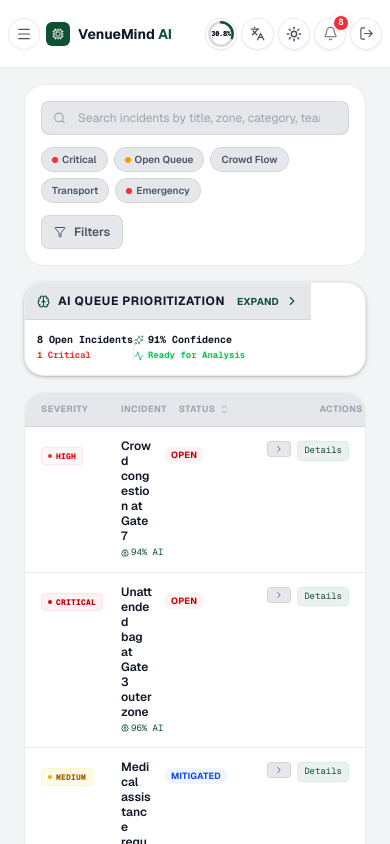
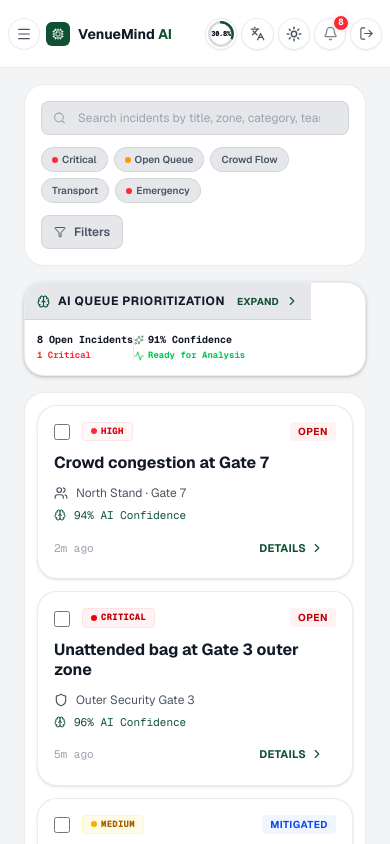
Before and after one commit to rahulasthwik1307/VenueMind-AI, a Next.js app: page /incidents in a window 390 px wide. Built offline with nearby package versions, Linux system fonts and the light colour scheme.

Commit message:
feat: implement IncidentTable and IncidentMobileCard components for responsive incident management

```diff
--- /dev/null
+++ b/src/components/incident/IncidentMobileCard.tsx
@@ -0,0 +1,147 @@
+'use client';
+
+import { AnimatePresence, m } from 'framer-motion';
+import { HelpCircle, Brain, ChevronRight } from 'lucide-react';
+import { cn } from '@/utils/cn';
+import { IncidentTimeline } from './IncidentTimeline';
+import { SEVERITY_STYLES, CATEGORY_ICONS, getTimeAgo } from '@/utils/incidentUtils';
+import type { Incident } from '@/types/incident';
+
+interface IncidentMobileCardProps {
+  incident: Incident;
+  isSelected: boolean;
+  isExpanded: boolean;
+  onToggleSelect: (id: string) => void;
+  onToggleExpand: (id: string) => void;
+  onOpenDetails: (id: string) => void;
+}
+
+export function IncidentMobileCard({
+  incident,
+  isSelected,
+  isExpanded,
+  onToggleSelect,
+  onToggleExpand,
+  onOpenDetails,
+}: IncidentMobileCardProps) {
+  const styles = SEVERITY_STYLES[incident.severity] || SEVERITY_STYLES.low;
+  const CategoryIcon = CATEGORY_ICONS[incident.category] || HelpCircle;
+  const formattedZone = incident.location.zone.replace(/\s+(\d+)/g, '\u00a0$1');
+
+  return (
+    <m.div
+      initial={{ opacity: 0, y: 10 }}
+      animate={{ opacity: 1, y: 0 }}
+      exit={{ opacity: 0, y: -10 }}
+      transition={{ duration: 0.2 }}
+      className={cn(
+        'flex flex-col bg-(--surface-1) border rounded-xl overflow-hidden transition-all',
+        isSelected ? 'border-(--primary) ring-1 ring-(--primary) bg-(--primary-muted)/20' : 'border-(--border) shadow-sm'
+      )}
+    >
+      {/* Card Header & Content */}
+      <div
+        className="p-4 cursor-pointer relative"
+        onClick={() => onToggleExpand(incident.id)}
+      >
+        {/* Top Row: Checkbox, Severity, Status */}
+        <div className="flex items-start justify-between mb-3 gap-3">
+          <div className="flex items-center gap-3">
+            <input
+              type="checkbox"
+              checked={isSelected}
+              onChange={() => onToggleSelect(incident.id)}
+              onClick={(e) => e.stopPropagation()}
+              aria-label={`Select incident: ${incident.title}`}
+              className="w-4 h-4 rounded accent-(--primary) cursor-pointer shrink-0 mt-0.5"
+            />
+            <span
+              className={cn(
+                'inline-flex items-center gap-1 text-[9px] font-extrabold uppercase px-2 py-0.5 rounded border font-mono tracking-wide',
+                styles.bg,
+                styles.text,
+                styles.border
+              )}
+            >
+              <span className={cn('w-1.5 h-1.5 rounded-full shrink-0', styles.dot)} aria-hidden="true" />
+              {incident.severity}
+            </span>
+          </div>
+
+          <span
+            className={cn(
+              'text-[10px] font-bold px-2 py-0.5 rounded uppercase tracking-wider shrink-0',
+              incident.status === 'open' &&
+                'text-red-700 bg-red-50 dark:bg-red-950/20 dark:text-red-400',
+              incident.status === 'investigating' &&
+                'text-yellow-700 bg-yellow-50 dark:bg-yellow-950/20 dark:text-yellow-400',
+              incident.status === 'mitigated' &&
+                'text-blue-700 bg-blue-50 dark:bg-blue-950/20 dark:text-blue-400',
+              incident.status === 'resolved' &&
+                'text-green-700 bg-green-50 dark:bg-green-950/20 dark:text-green-400'
+            )}
+          >
+            {incident.status}
+          </span>
+        </div>
+
+        <p className="text-base font-bold text-(--foreground) leading-tight mb-3 wrap-break-word line-clamp-3">
+          {incident.title}
+        </p>
+
+        {/* Metadata Stack */}
+        <div className="flex flex-col gap-1.5">
+          <div className="flex items-center gap-2 text-xs text-(--foreground-muted)">
+            <CategoryIcon size={14} className="shrink-0" />
+            <span className="truncate">{formattedZone}</span>
+          </div>
+
+          {incident.aiConfidence && (
+            <div className="flex items-center gap-2 text-[11px] text-(--primary) font-mono">
+              <Brain size={12} className="shrink-0" aria-hidden="true" />
+              <span>{incident.aiConfidence}% AI Confidence</span>
+            </div>
+          )}
+
+          <div className="flex items-center justify-between mt-1">
+            <span className="text-[11px] text-(--foreground-subtle) font-mono" suppressHydrationWarning>
+              {getTimeAgo(incident.createdAt)}
+            </span>
+            <button
+              onClick={(e) => {
+                e.stopPropagation();
+                onOpenDetails(incident.id);
+              }}
+              className="flex items-center gap-1 text-[11px] font-bold text-(--primary) uppercase tracking-wide px-3 py-1.5 rounded-full hover:bg-(--primary-muted) transition-colors active:scale-95"
+            >
+              Details <ChevronRight size={14} />
+            </button>
+          </div>
+        </div>
+      </div>
+
+      {/* Inline Timeline Expansion */}
+      <AnimatePresence initial={false}>
+        {isExpanded && (
+          <m.div
+            key={`timeline-${incident.id}`}
+            initial={{ height: 0, opacity: 0 }}
+            animate={{ height: 'auto', opacity: 1 }}
+            exit={{ height: 0, opacity: 0 }}
+            transition={{ duration: 0.2 }}
+            className="overflow-hidden border-t border-(--border)"
+            role="region"
+            aria-label={`Timeline for ${incident.title}`}
+          >
+            <div className="p-4 bg-(--surface-2)/50">
+              <p className="text-[10px] font-mono font-bold text-(--foreground-subtle) uppercase tracking-widest mb-3">
+                 Incident Timeline
+              </p>
+              <IncidentTimeline events={incident.timeline} />
+            </div>
+          </m.div>
+        )}
+      </AnimatePresence>
+    </m.div>
+  );
+}
--- a/src/components/incident/IncidentTable.tsx
+++ b/src/components/incident/IncidentTable.tsx
@@ -18,6 +18,7 @@
 import { cn } from '@/utils/cn';
 import { SortableHeader } from './SortableHeader';
 import { IncidentTableRow } from './IncidentTableRow';
+import { IncidentMobileCard } from './IncidentMobileCard';
 import { sortIncidents, filterIncidents } from '@/utils/incidentTableUtils';
 import { APP_CONFIG } from '@/constants/config';
 import type { Incident } from '@/types/incident';
@@ -198,7 +199,7 @@
             {/* Header Row (Outside vertical scroll, stays static) */}
             <div
               role="row"
-              className="grid items-center gap-3 px-4 py-2.5 bg-(--surface-2) border-b border-(--border) [--table-cols:68px_1fr_76px_96px] @[600px]:[--table-cols:20px_68px_minmax(140px,2.5fr)_minmax(85px,1fr)_76px_minmax(110px,1.8fr)_64px_96px] shrink-0"
+              className="hidden md:grid items-center gap-3 px-4 py-2.5 bg-(--surface-2) border-b border-(--border) [--table-cols:68px_1fr_76px_96px] @[600px]:[--table-cols:20px_68px_minmax(140px,2.5fr)_minmax(85px,1fr)_76px_minmax(110px,1.8fr)_64px_96px] shrink-0"
               style={{ gridTemplateColumns: 'var(--table-cols)' }}
             >
               {/* Select All */}
@@ -262,8 +263,8 @@
               onScroll={checkScroll}
               className="overflow-y-auto overflow-x-hidden min-w-0 w-full custom-scrollbar-always scrollbar-thin flex-1 min-h-0"
             >
-              {/* Data Rows */}
-              <div>
+              {/* Desktop Data Rows */}
+              <div className="hidden md:block">
                 <AnimatePresence initial={false}>
                   {processed.map((incident, rowIndex) => (
                     <IncidentTableRow
@@ -276,6 +277,23 @@
                       onToggleExpand={handleToggleExpand}
                       onOpenDetails={onOpenDetails}
                       onKeyDown={handleRowKeyDown}
+                    />
+                  ))}
+                </AnimatePresence>
+              </div>
+
+              {/* Mobile Data Cards */}
+              <div className="md:hidden flex flex-col gap-3 p-3">
+                <AnimatePresence initial={false}>
+                  {processed.map((incident) => (
+                    <IncidentMobileCard
+                      key={`mobile-${incident.id}`}
+                      incident={incident}
+                      isSelected={selectedIds.includes(incident.id)}
+                      isExpanded={expandedIds.has(incident.id)}
+                      onToggleSelect={handleToggleSelect}
+                      onToggleExpand={handleToggleExpand}
+                      onOpenDetails={onOpenDetails}
                     />
                   ))}
                 </AnimatePresence>
```
